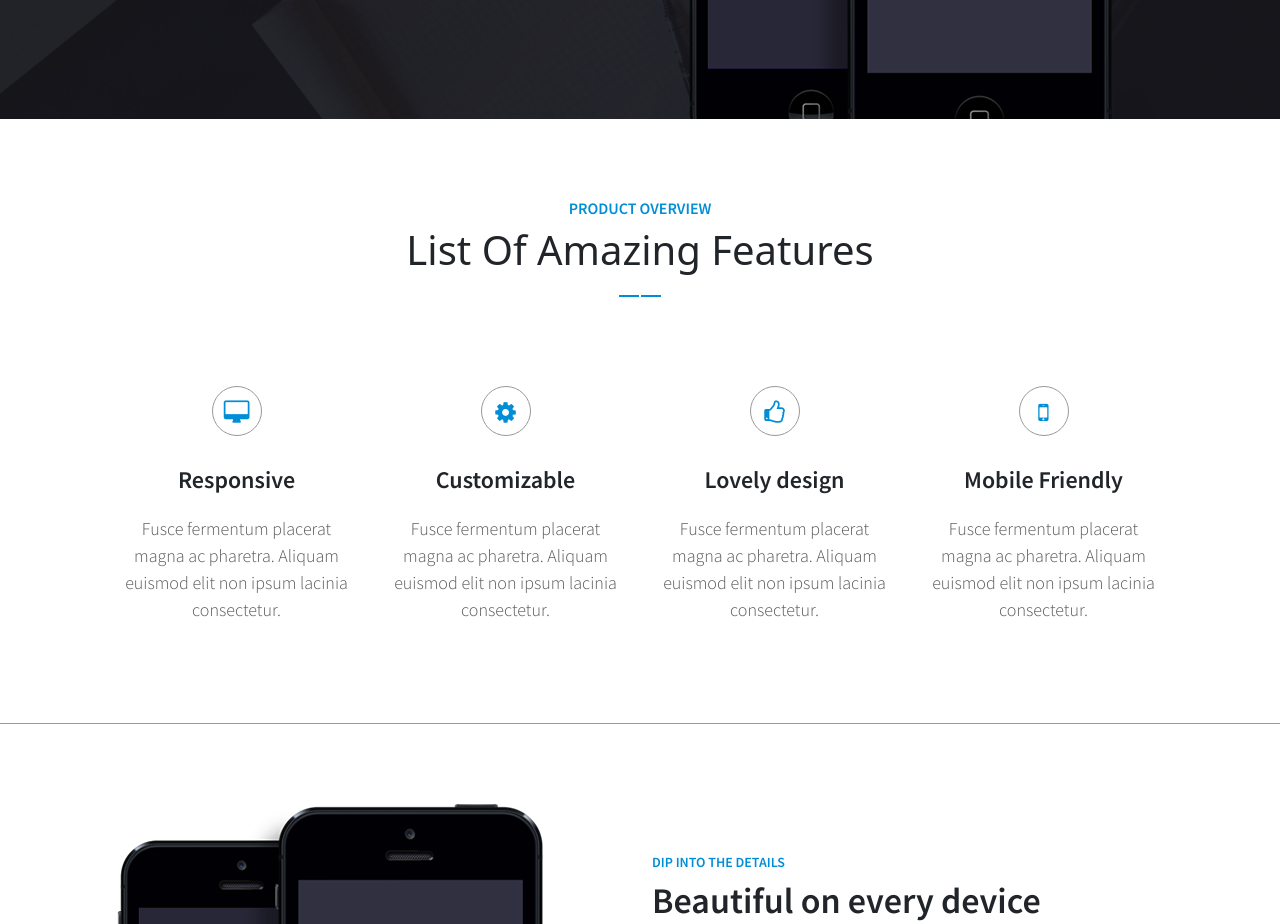
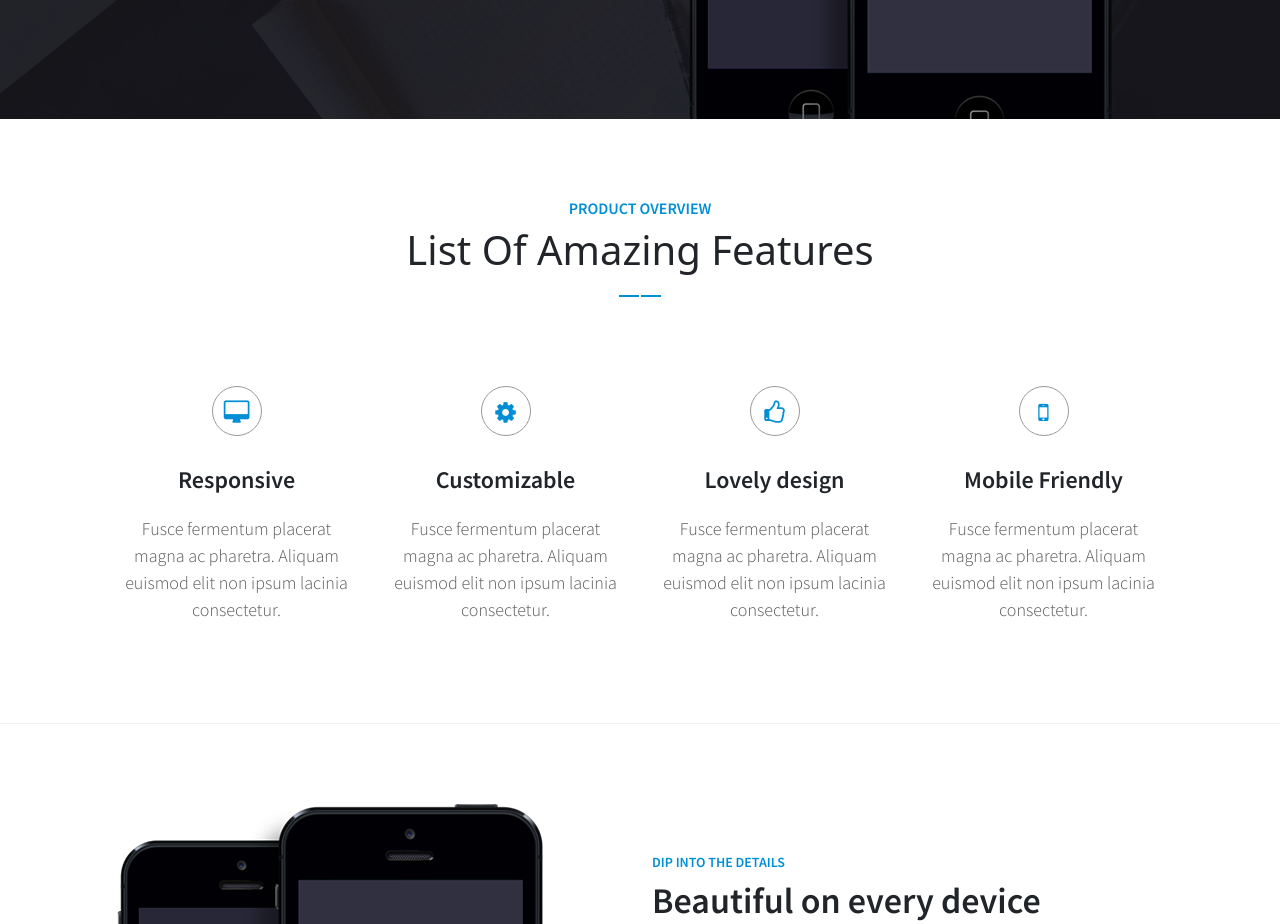
Before and after one commit to RipaAkter/LUCID, a plain HTML site: page index.html in a window 1280 px wide. Shown: the part 496-1420 px from the top of the page. Drawn offline with nearby package versions, Linux system fonts and the light colour scheme.

Commit message:
Add files via upload

```diff
--- a/style.css
+++ b/style.css
@@ -84,7 +84,7 @@ header{
 .features{
 	background-color: white;
 	padding:80px 0px;
-	border-bottom: 1px solid #999999;
+	border-bottom: 1px solid #f2f2f2;
 
 }
 .title{
```
